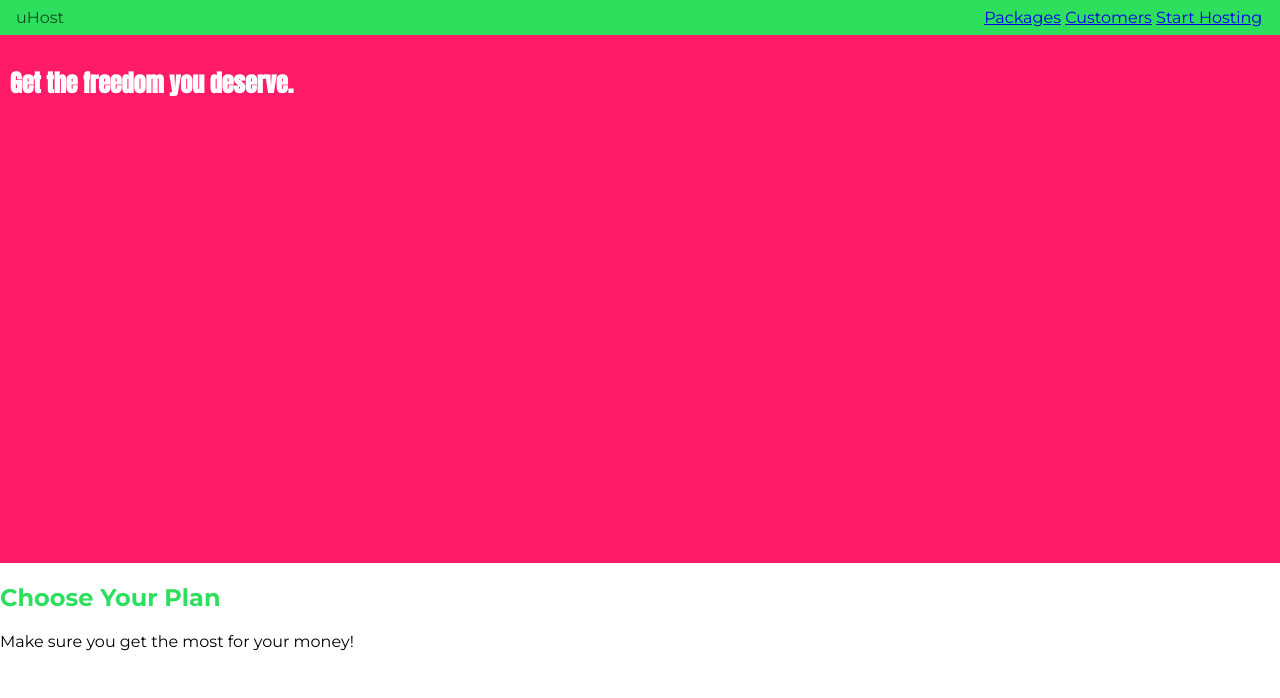
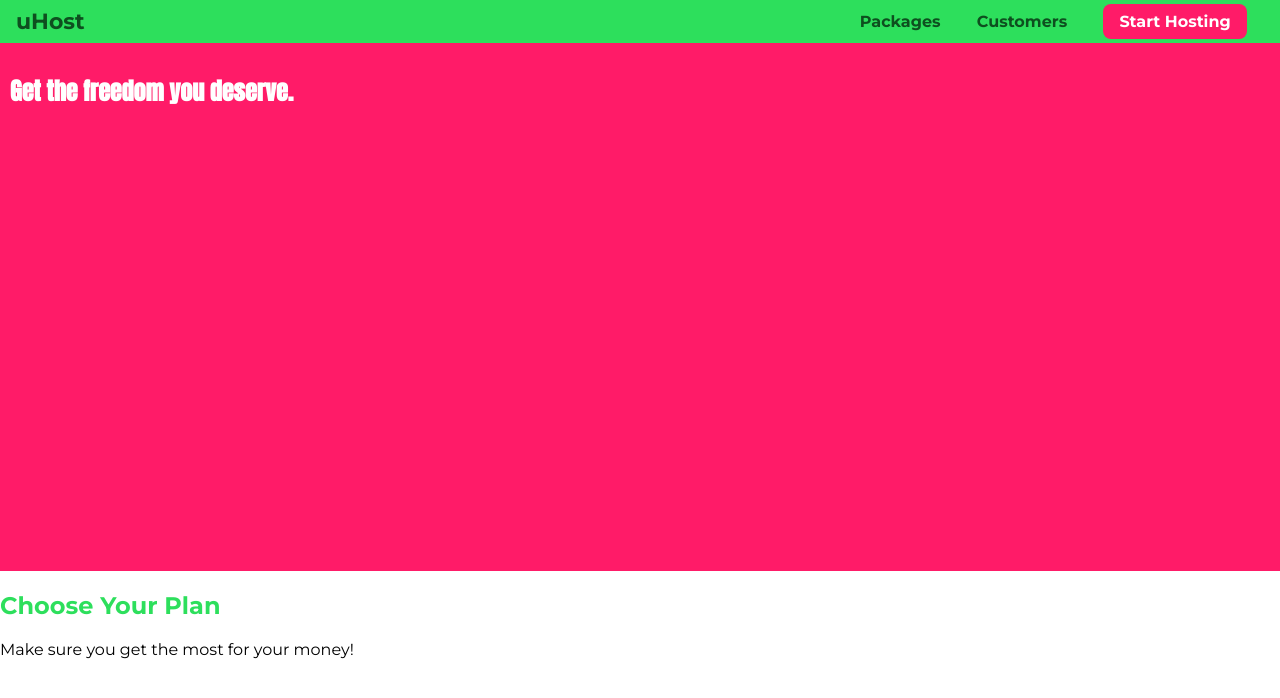
Before and after one commit to macho199/udemy-course-css-flexbox-grid-sass, a plain HTML site: page diving-deeper-01-project-introducing-the-box-model-starting-code/index.html in a window 1280 px wide. Drawn offline with Linux system fonts and the light colour scheme.

Commit message:
complete section4

```diff
--- a/diving-deeper-01-project-introducing-the-box-model-starting-code/index.html
+++ b/diving-deeper-01-project-introducing-the-box-model-starting-code/index.html
@@ -26,7 +26,7 @@
                 <li class="main-nav__item">
                     <a href="customers/index.html">Customers</a>
                 </li>
-                <li class="main-nav__item">
+                <li class="main-nav__item main-nav__item--cta">
                     <a href="start-hosting/index.html">Start Hosting</a>
                 </li>
             </ul>
--- a/diving-deeper-01-project-introducing-the-box-model-starting-code/main.css
+++ b/diving-deeper-01-project-introducing-the-box-model-starting-code/main.css
@@ -35,17 +35,21 @@ body {
 
 .main-header > div {
     display: inline-block;
+    vertical-align: middle;
 }
 
 .main-header__brand {
     color: #0e4f1f;
     text-decoration: none;
+    font-weight: bold;
+    font-size: 22px;
 }
 
 .main-nav {
     display: inline-block;
     text-align: right;
-    width: calc(100% - 54px);
+    width: calc(100% - 74px);
+    vertical-align: middle;
 }
 
 .main-nav__items {
@@ -56,4 +60,32 @@ body {
 
 .main-nav__item {
     display: inline-block;
+    margin: 0 16px;
 }
+
+.main-nav__item a {
+    text-decoration: none;
+    color: #0e4f1f;
+    font-weight: bold;
+    padding: 3px 0;
+}
+
+.main-nav__item a:hover,
+.main-nav__item a:active {
+    color: white;
+    border-bottom: 5px solid white;
+}
+
+.main-nav__item--cta a {
+    color: white;
+    background: #ff1b68;
+    padding: 8px 16px;
+    border-radius: 8px;
+}
+
+.main-nav__item--cta a:hover,
+.main-nav__item--cta a:active {
+    color: #ff1b68;
+    background: white;
+    border: none;
+}
```
Also changed, not shown: diving-deeper-01-project-introducing-the-box-model-starting-code/question.html (added, +30 -0 lines).
